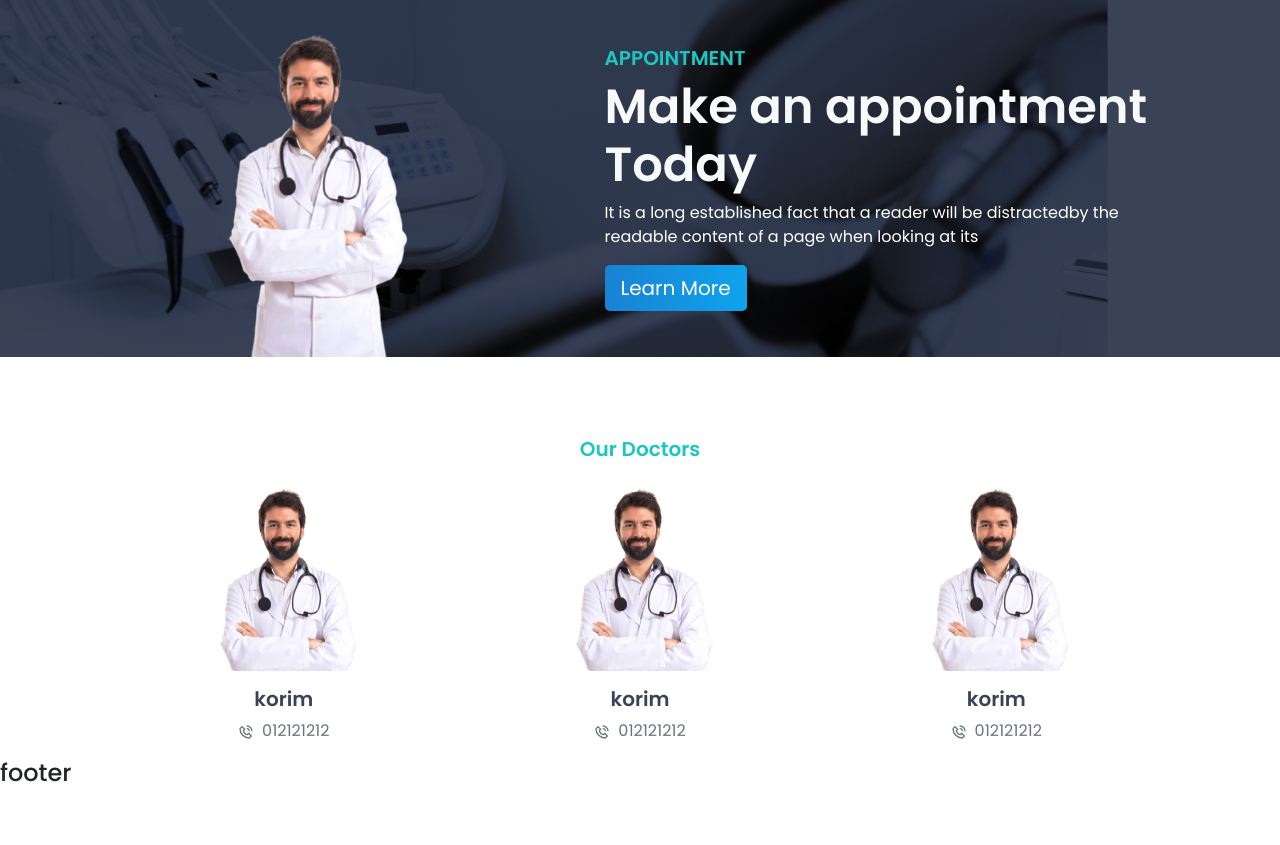
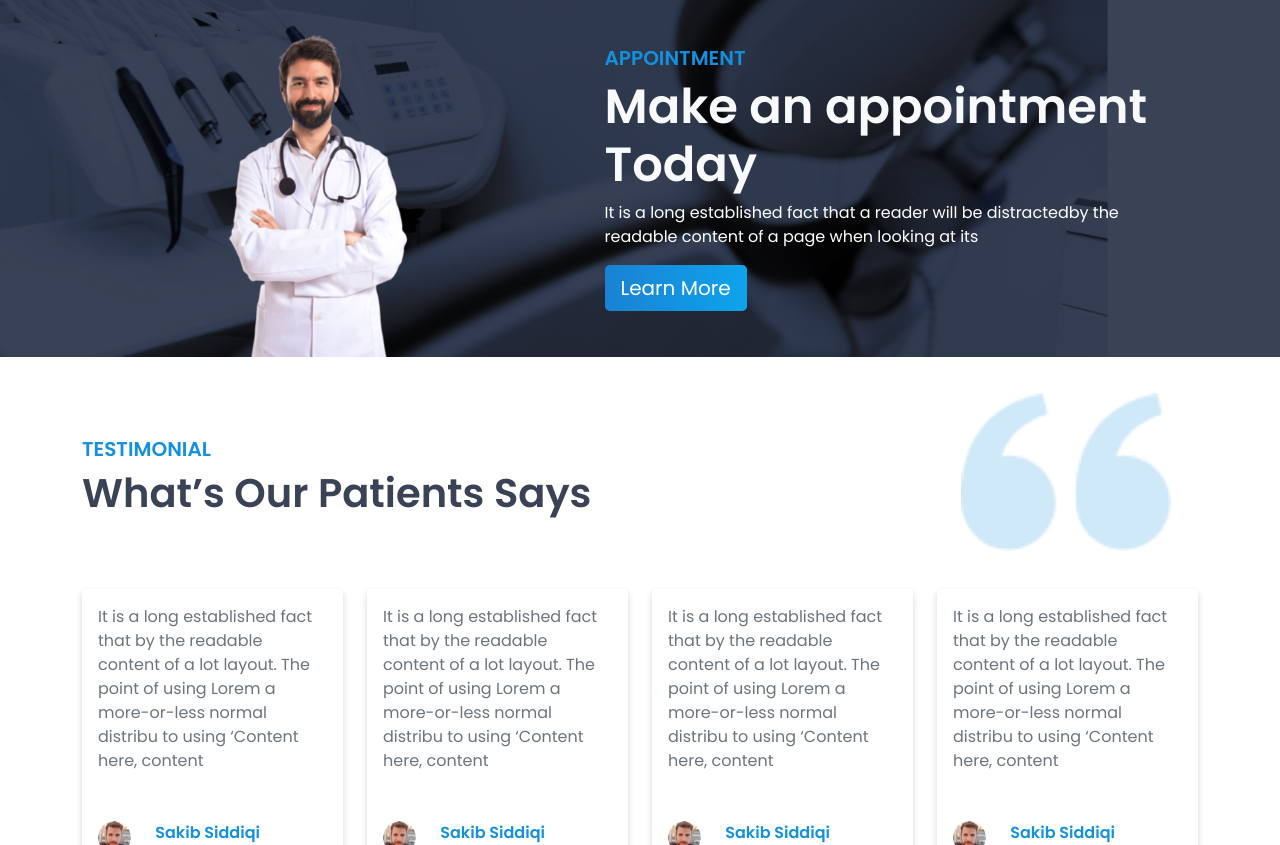
Before and after one commit to sakib-siddiqi/MERN-Doctors-Portal, a React (Create React App) app in the folder React-Doctors-Portal/: page / in a window 1280 px wide. Shown: the part 1955-2800 px from the top of the page. Before the commit the page ends 2751 px from the top, so only its background shows below. Built offline with nearby package versions, Linux system fonts and the light colour scheme.

Commit message:
testimonial + Blog

```diff
--- /dev/null
+++ b/React-Doctors-Portal/src/Pages/Home/Components/Sections/BlogPost.jsx
@@ -0,0 +1,36 @@
+import React from "react";
+import { Col, Card, Row } from "react-bootstrap";
+import { BsArrowRight } from "react-icons/bs";
+const BlogPost = () => {
+  return (
+    <Col>
+      <Card className="border-0 hover-primary">
+        <Card.Body className="w-100 a-r-1 v-center rounded-3 ">
+          <Row className="w-100">
+            <Col xs={3}>
+              <img
+                src="./images/people-1.png"
+                alt="people"
+                className="img-fluid rounded-pill"
+              />
+            </Col>
+            <Col xs={9}>
+              <p className="fw-md my-t-dark m-0">Sakib Siddiqi</p>
+              <small className="fw-sm text-muted m-0">2 / 3 / 21</small>
+            </Col>
+          </Row>
+          <div className="mt-3">
+            <h4 className="fw-md my-t-primary">Lorem, ipsum.</h4>
+            <p className="text-muted">
+              Lorem ipsum dolor sit amet, consectetur adipisicing elit. Eum
+              magni obcaecati velit laudantium, itaque rerum?
+            </p>
+            <BsArrowRight className="h1 text-primary" />
+          </div>
+        </Card.Body>
+      </Card>
+    </Col>
+  );
+};
+
+export default BlogPost;
--- /dev/null
+++ b/React-Doctors-Portal/src/Pages/Home/Components/Sections/Blogs.jsx
@@ -0,0 +1,39 @@
+import React from "react";
+import { Card, Col, Container, Row } from "react-bootstrap";
+import Section from "../../../../Shared/Section";
+import HomeTitle from "../Common/HomeTitle";
+import { BsArrowRight } from "react-icons/bs";
+import BlogPost from "./BlogPost";
+
+const Blogs = () => {
+  return (
+    <Section id="Blogs">
+      <Container>
+        <HomeTitle
+          className="text-center"
+          subTitle="OUR BLOGS"
+          Title="From Our Blog News"
+        />
+        <Row xs={1} md={2} lg={4} className="g-4 mt-5">
+          <Col>
+            <Card className="bg-quote-img">
+              <Card.Body className="w-100 my-bg a-r-1 v-center rounded-3">
+                <h2 className="text-white fw-md">Read Blogs</h2>
+                <p className="text-white fw-md">By Doctors</p>
+                <BsArrowRight className="h1 text-white" />
+              </Card.Body>
+            </Card>
+          </Col>
+          {/**
+           *Blogs
+           * */}
+          <BlogPost />
+          <BlogPost />
+          <BlogPost />
+        </Row>
+      </Container>
+    </Section>
+  );
+};
+
+export default Blogs;
--- /dev/null
+++ b/React-Doctors-Portal/src/Pages/Home/Components/Sections/ClientSays.jsx
@@ -0,0 +1,33 @@
+import React from "react";
+import { Card, Col, Row } from "react-bootstrap";
+
+const ClientSays = () => {
+  return (
+    <Col>
+      <Card className="border-0 card-shadow">
+        <Card.Body>
+          <p className="text-muted mb-5">
+            It is a long established fact that by the readable content of a lot
+            layout. The point of using Lorem a more-or-less normal distribu to
+            using ‘Content here, content
+          </p>
+          <Row className="w-100">
+            <Col xs={3}>
+              <img
+                src="./images/people-1.png"
+                alt="people"
+                className="img-fluid rounded-pill"
+              />
+            </Col>
+            <Col xs={9}>
+              <p className="fw-md my-t-primary m-0">Sakib Siddiqi</p>
+              <small className="fw-sm text-muted m-0">2 / 3 / 21</small>
+            </Col>
+          </Row>
+        </Card.Body>
+      </Card>
+    </Col>
+  );
+};
+
+export default ClientSays;
--- /dev/null
+++ b/React-Doctors-Portal/src/Pages/Home/Components/Sections/Testimonial.jsx
@@ -0,0 +1,27 @@
+import React from "react";
+import { Container, Row } from "react-bootstrap";
+import Section from "../../../../Shared/Section";
+import HomeTitle from "../Common/HomeTitle";
+import ClientSays from "./ClientSays";
+
+const Testimonial = () => {
+  return (
+    <Section id="Blogs" className="sec-bg-quote-img">
+      <Container>
+        <HomeTitle
+          subTitle="TESTIMONIAL"
+          Title="What’s Our Patients
+Says"
+        />
+        <Row xs={1} md={2} lg={4} className="g-4 mt-5">
+          <ClientSays />
+          <ClientSays />
+          <ClientSays />
+          <ClientSays />
+        </Row>
+      </Container>
+    </Section>
+  );
+};
+
+export default Testimonial;
--- a/React-Doctors-Portal/src/Pages/Home/Home.css
+++ b/React-Doctors-Portal/src/Pages/Home/Home.css
@@ -7,4 +7,6 @@
   background: #3a4256 url("./appointment-bg.png");
   background-blend-mode: multiply;
   background-size: cover;
+  background-position: center center;
+  background-repeat: no-repeat;
 }
--- a/React-Doctors-Portal/src/Pages/Home/Home.jsx
+++ b/React-Doctors-Portal/src/Pages/Home/Home.jsx
@@ -1,9 +1,11 @@
 import React from "react";
 import Doctors from "./Components/Doctors/Doctors";
+import Blogs from "./Components/Sections/Blogs";
 import FeateredService from "./Components/Sections/FeateredService";
 import Header from "./Components/Sections/Header";
 import SecAppointment from "./Components/Sections/SecAppointment";
 import Services from "./Components/Sections/Services";
+import Testimonial from "./Components/Sections/Testimonial";
 import "./Home.css";
 const Home = () => {
   return (
@@ -12,6 +14,8 @@ const Home = () => {
       <Services />
       <FeateredService />
       <SecAppointment />
+      <Testimonial />
+      <Blogs />
       <Doctors />
     </div>
   );
--- a/React-Doctors-Portal/src/Styles/myClasses.css
+++ b/React-Doctors-Portal/src/Styles/myClasses.css
@@ -24,7 +24,7 @@
 Background
 */
 .my-bg {
-  color: var(--gradient) !important;
+  background: var(--gradient) !important;
 }
 .glass-bg {
   background: var(--glass) !important;
@@ -35,3 +35,54 @@ Background
 .vh-min-100 {
   min-height: 100vh;
 }
+/* aspect ratio */
+.a-r-1 {
+  aspect-ratio: 1 !important;
+}
+.a-r-16 {
+  aspect-ratio: 16/9 !important;
+}
+/* bg img " */
+.bg-quote-img {
+  position: relative;
+  z-index: 1;
+}
+.bg-quote-img::before {
+  position: absolute;
+  content: url("./Images/q-bg.png");
+  opacity: 0.15;
+  object-fit: cover;
+  top: 50%;
+  left: 60%;
+  transform: translateY(-50%) scale(1.6);
+  z-index: 0;
+}
+/* bg img " */
+.sec-bg-quote-img {
+  position: relative;
+  z-index: 1;
+}
+.sec-bg-quote-img::before {
+  position: absolute;
+  content: url("./Images/q-bg-primary.png");
+  opacity: 0.2;
+  object-fit: cover;
+  top: 10%;
+  left: 80%;
+  transform: translateY(-50%) scale(2.5);
+  z-index: 0;
+}
+/* hover primary */
+.hover-primary {
+  cursor: pointer;
+}
+.hover-primary:hover {
+  background: var(--gradient) !important;
+}
+.hover-primary:hover * {
+  color: white !important;
+}
+/* card  */
+.card-shadow {
+  box-shadow: 0 3px 6px 0 rgba(0, 0, 0, 0.16);
+}
--- a/React-Doctors-Portal/src/Styles/root.css
+++ b/React-Doctors-Portal/src/Styles/root.css
@@ -1,5 +1,5 @@
 :root {
-  --my-primary: #1cc7c1;
+  --my-primary: #1491de;
   --my-dark: #3a4256;
   --gradient: linear-gradient(to right, #1982d3, #0fa3ec);
   --glass: rgba(255, 255, 255, 0.5);
```
Also changed, not shown: React-Doctors-Portal/src/Styles/Images/q-bg-primary.png (added), React-Doctors-Portal/src/Styles/Images/q-bg.png (added).
